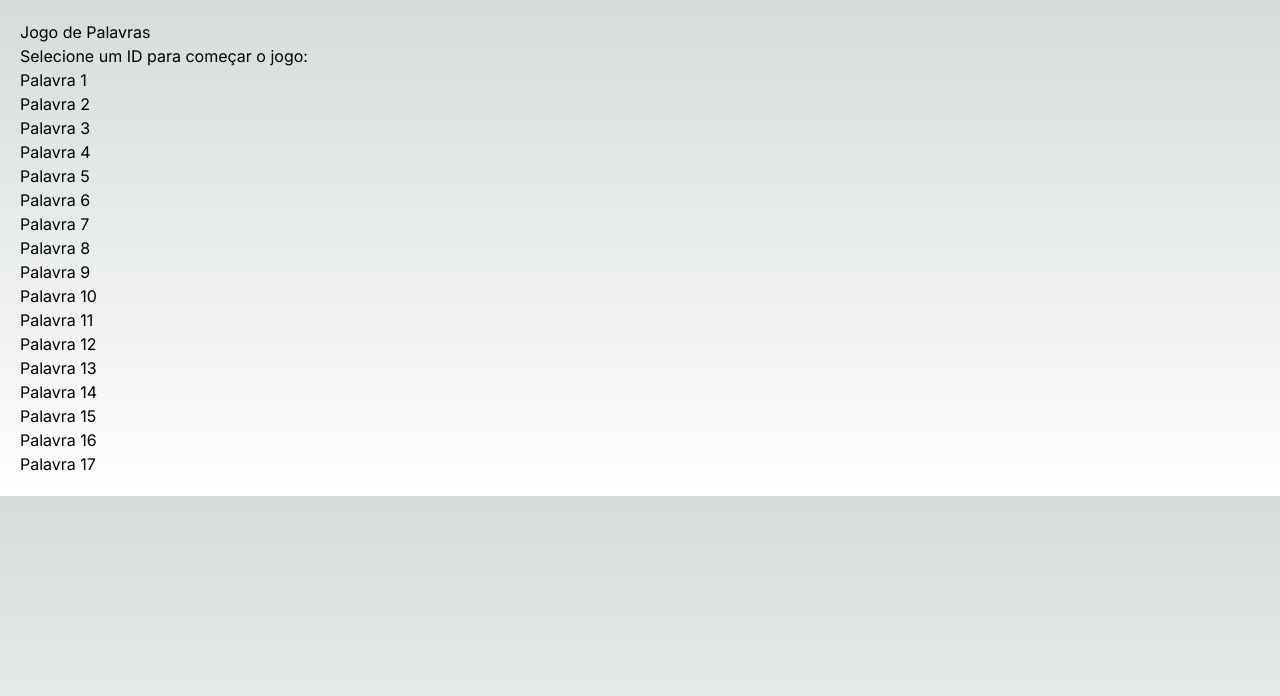
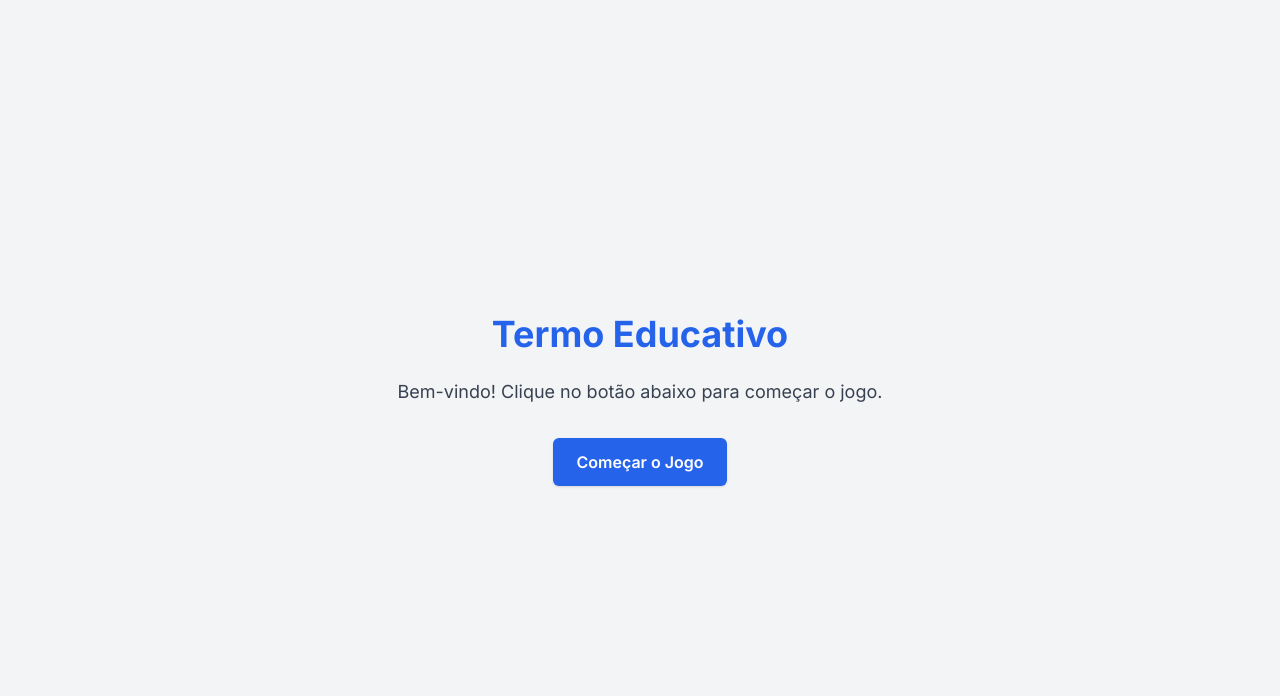
Before and after one commit to PedroBNe/termo-educativo, a Next.js app: page / in a window 1280 px wide. Shown: the top 696 px of the page. Built offline with nearby package versions, Linux system fonts and the light colour scheme.

Commit message:
feat:home

```diff
--- a/src/app/page.tsx
+++ b/src/app/page.tsx
@@ -1,20 +1,17 @@
 import Link from "next/link";
-import words from "./data/words";
 
 export default function Home() {
   return (
-    <main className="p-5">
-      <h1>Jogo de Palavras</h1>
-      <p>Selecione um ID para começar o jogo:</p>
-      <ul>
-        {words.map((word) => (
-          <li key={word.id}>
-            <Link href={`/palavra/${word.id}`}>
-              Palavra {word.id}
-            </Link>
-          </li>
-        ))}
-      </ul>
+    <main className="flex flex-col items-center justify-center min-h-screen bg-gray-100 p-6">
+      <h1 className="text-4xl font-bold text-blue-600 mb-6">Termo Educativo</h1>
+      <p className="text-lg text-gray-700 mb-8">
+        Bem-vindo! Clique no botão abaixo para começar o jogo.
+      </p>
+      <Link href="/palavra/1">
+        <button className="px-6 py-3 bg-blue-600 text-white font-semibold rounded-md shadow hover:bg-blue-700 transition-colors">
+          Começar o Jogo
+        </button>
+      </Link>
     </main>
   );
 }
```
